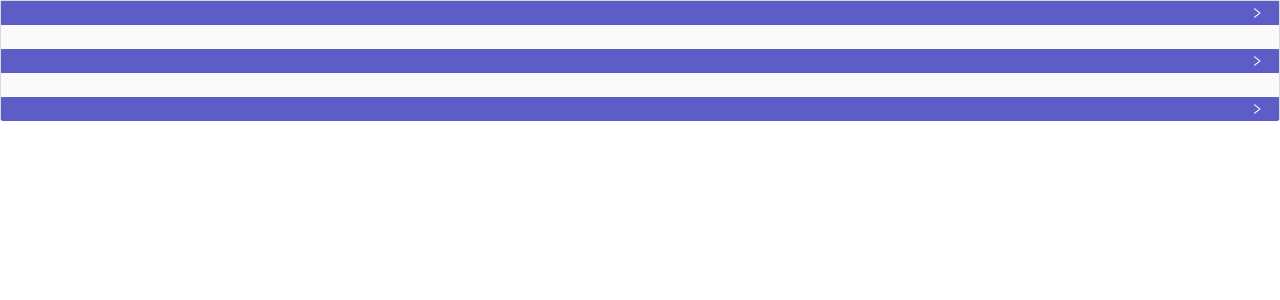
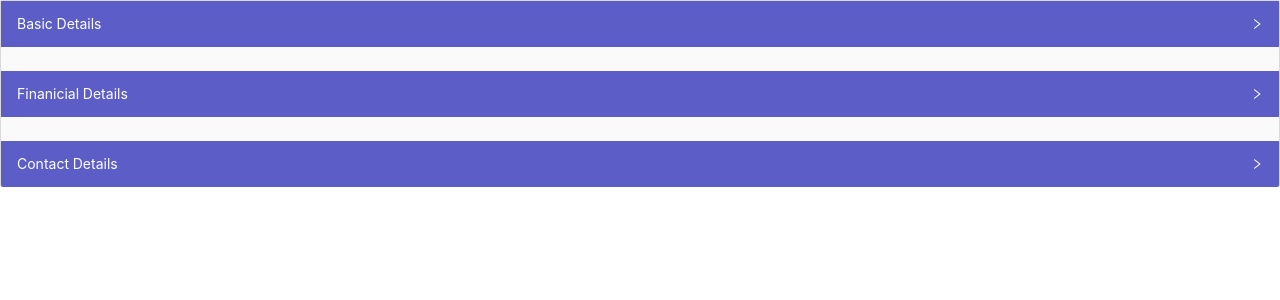
Before and after one commit to hetvikanani/ui-react, a React (Create React App) app: page / in a window 1280 px wide. Shown: the top 300 px of the page. Built offline with nearby package versions, Linux system fonts and the light colour scheme.

Commit message:
Bug solve

```diff
--- a/src/components/Collapse/index.jsx
+++ b/src/components/Collapse/index.jsx
@@ -12,7 +12,7 @@ export default class index extends Component {
         <Collapse expandIconPosition="right" accordion>
           {panelData &&
             panelData.map((data) => (
-              <Panel header={data.header} key={data.key}>
+              <Panel header={data} key={data.key}>
                 {data.body}
               </Panel>
             ))}
```
